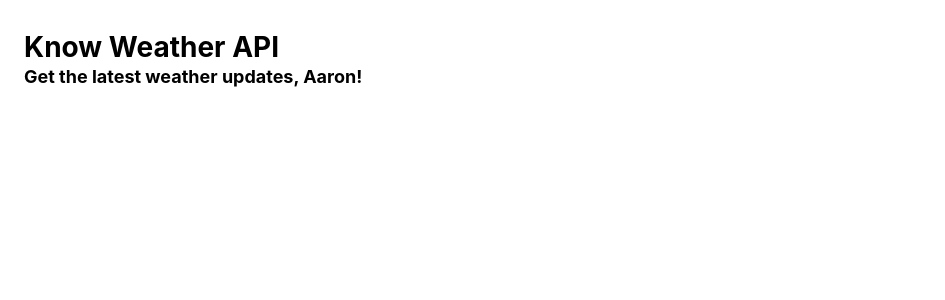
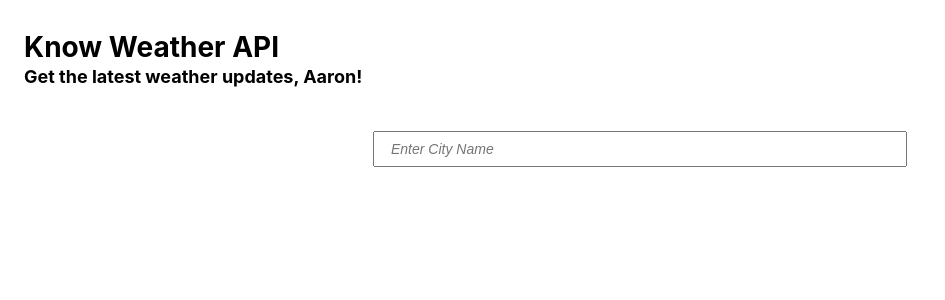
Before and after one commit to aaronsharon/knowweather, a React (Create React App) app: page / in a window 1280 px wide. Shown: the top 300 px of the page, without its empty margins (0-945 px from the left). Built offline with nearby package versions, Linux system fonts and the light colour scheme.

Commit message:
Chore(App.js) : Added Search Button.
[05-07-24]
1. Added Search Button.

```diff
--- a/src/App.js
+++ b/src/App.js
@@ -8,6 +8,13 @@ function App() {
         <h1>Know Weather API</h1>
         <h5>Get the latest weather updates, Aaron!</h5>
       </section>
+
+
+      <section>
+        <div className="main-input-sec">
+          <input className="input-field" type="text" placeholder="Enter City Name" />
+        </div>
+      </section>
     </div>
   );
 }
--- a/src/index.css
+++ b/src/index.css
@@ -1,21 +1,16 @@
 body {
   margin: 0;
-  font-family: -apple-system, BlinkMacSystemFont, 'Segoe UI', 'Roboto', 'Oxygen',
-    'Ubuntu', 'Cantarell', 'Fira Sans', 'Droid Sans', 'Helvetica Neue',
+  font-family: -apple-system, BlinkMacSystemFont, "Segoe UI", "Roboto", "Oxygen",
+    "Ubuntu", "Cantarell", "Fira Sans", "Droid Sans", "Helvetica Neue",
     sans-serif;
   -webkit-font-smoothing: antialiased;
   -moz-osx-font-smoothing: grayscale;
-  /* background-color: rgb(204, 201, 201); */
 }
 
-
-
-
 .main-component-sec {
-  display: flex;
-
+  /* display: flex; */
+  background-clip: border-box;
 }
-
 
 .main-navbar-title {
   padding: 1.5rem;
@@ -28,3 +23,24 @@ body {
     font-size: 18px;
   }
 }
+
+.main-input-sec {
+  justify-content: center;
+  align-items: center;
+  display: flex;
+  /* flex-direction: column; */
+
+  .input-field {
+    width: 40%;
+    height: 30px;
+    padding-left: 1rem;
+    font-style: italic;
+    font-size: 16px;
+  }
+
+  .input-field::placeholder {
+    text-align: start;
+    font-style: italic;
+    font-size: 14px;
+  }
+}
```
